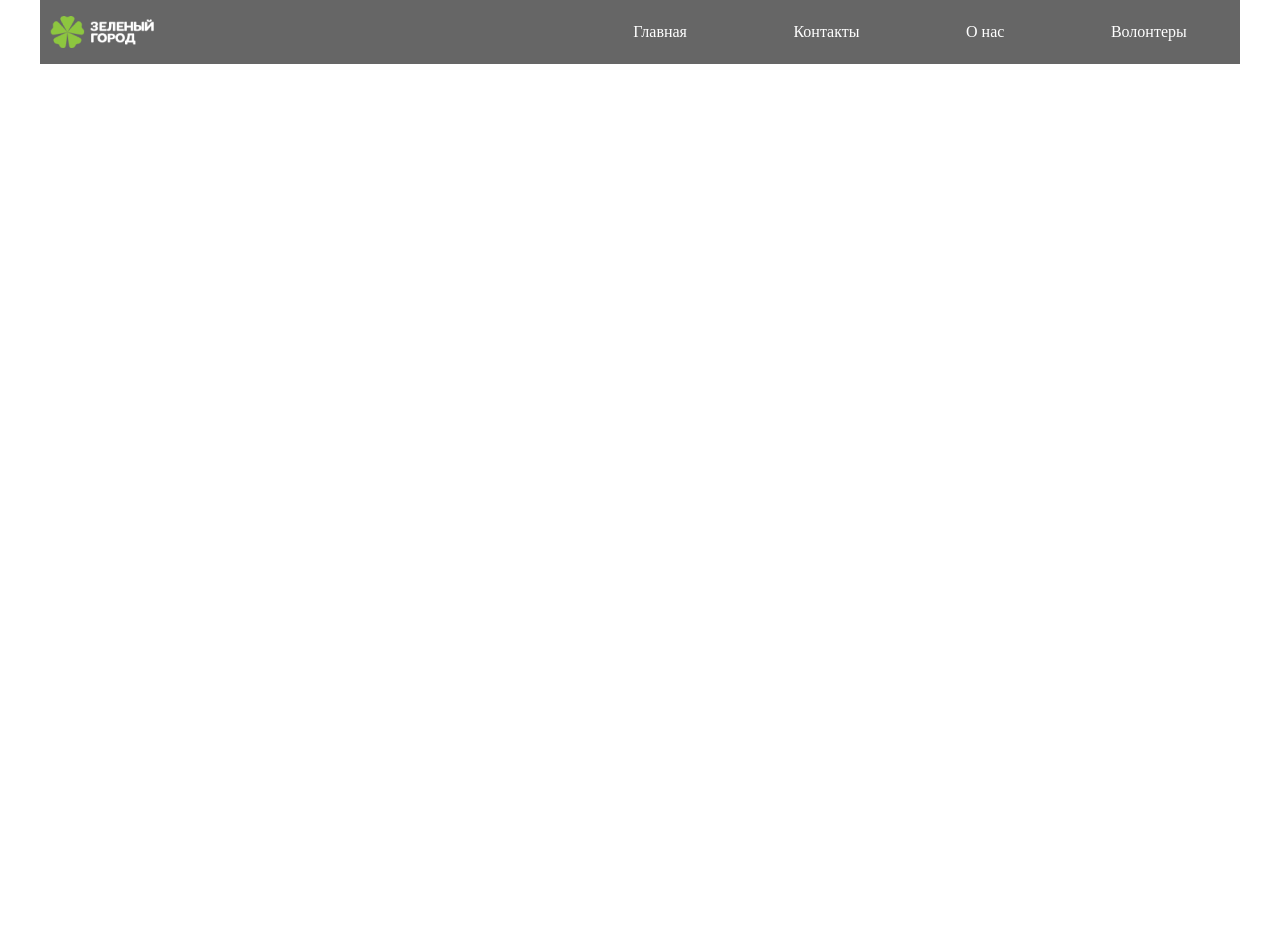
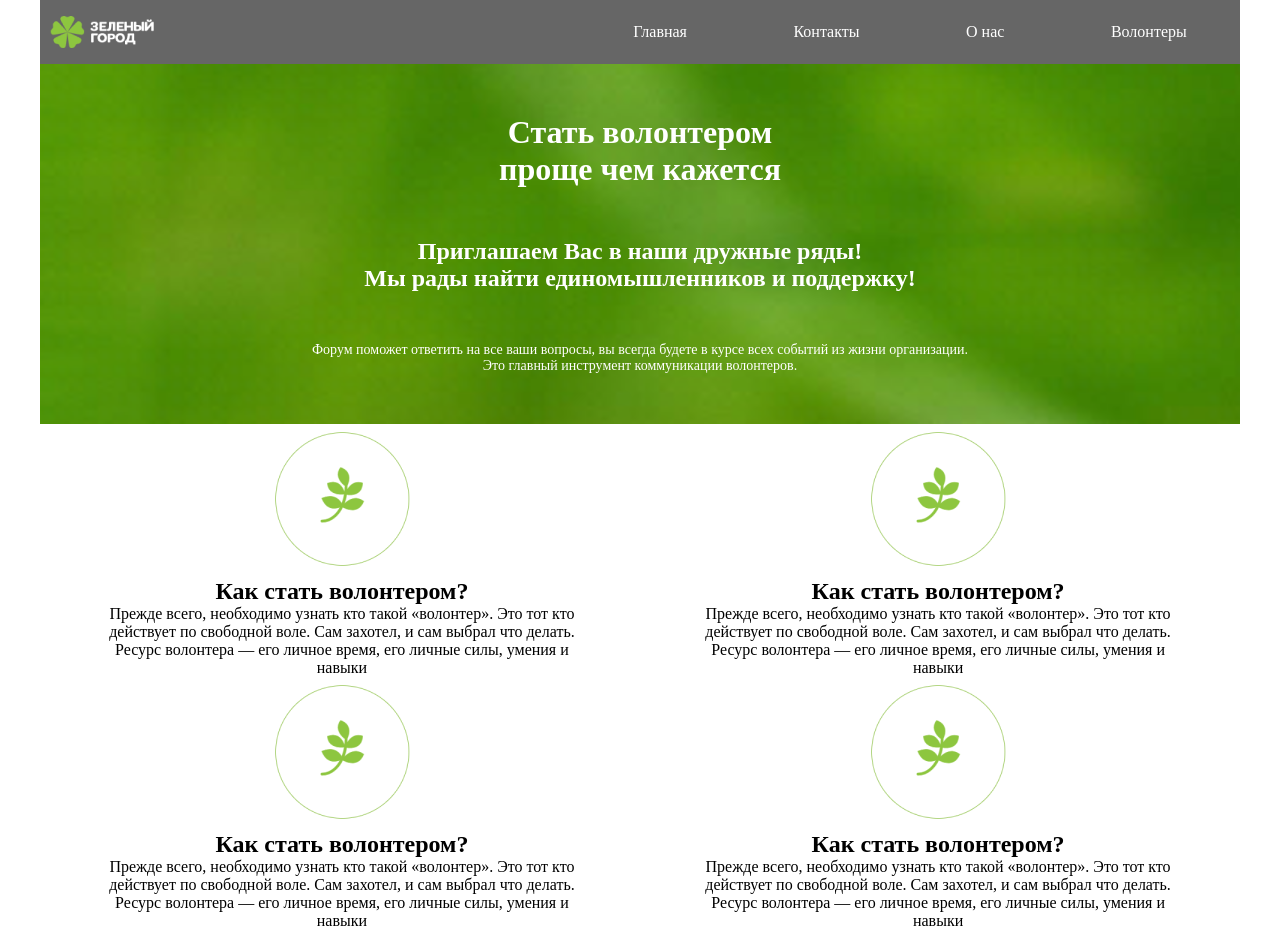
Before and after one commit to Nemefis/green_city_group1, a plain HTML site: page index.html in a window 1280 px wide. Before the commit the page ends 800 px from the top, so only its background shows below. Drawn offline with Linux system fonts and the light colour scheme.

Commit message:
добавили блок information на главной

```diff
--- a/css/style.css
+++ b/css/style.css
@@ -1,5 +1,6 @@
-body {
+* {
     margin: 0;
+    padding: 0;
 }
 .container {
     width: 1200px;
@@ -24,7 +25,41 @@ body {
     list-style: none;
 }
 /* Обращаемся ко всем тегам <a>, которые лежат внутри контейнера с классом ".top_menu" */
-.top_menu a {
+.top_menu a:link, .top_menu a:visited {
     color: white;
     text-decoration: none;
+    transition: all 0.5s;
 }
+.top_menu a:hover {
+    color: black;
+}
+.top_menu a:active {
+    color: red;
+}
+.banner {
+    background-image: url(../img/banner.png);
+    background-size: cover;
+    text-align: center;
+    color: #ffffff;
+    padding-top: 50px;
+    padding-bottom: 50px;
+}
+.mb-50 {
+    margin-bottom: 50px;
+}
+.banner h3 {
+    font-weight: 100;
+    font-size: 14px;
+}
+main {
+    padding: 0 48px;
+}
+section.information {
+    display: flex;
+    flex-wrap: wrap;
+    justify-content: space-between;
+    text-align: center;
+}
+.information__body {
+    width: 46%;
+}
--- a/index.html
+++ b/index.html
@@ -12,14 +12,42 @@
             <div class="top_menu">
                 <img src="img/logo.png" alt="логотип">
                 <ul>
-                    <li><a href="#">Главная</a></li>
+                    <li><a href="index.html">Главная</a></li>
                     <li><a href="contacts.html">Контакты</a></li>
-                    <li><a href="#">О нас</a></li>
-                    <li><a href="#">Волонтеры</a></li>
+                    <li><a href="about.html">О нас</a></li>
+                    <li><a href="volounteers.html">Волонтеры</a></li>
                 </ul>
             </div>
-            <div class="banner"></div>
+            <div class="banner">
+                <h1 class="mb-50">Стать волонтером<br> проще чем кажется</h1>
+                <h2 class="mb-50">Приглашаем Вас в наши дружные ряды!<br> Мы рады найти единомышленников и поддержку!</h2>
+                <h3>Форум поможет ответить на все ваши вопросы, вы всегда будете в курсе всех событий из жизни организации.<br> Это главный инструмент коммуникации волонтеров.</h3>
+            </div>
         </header>
+        <main>
+            <section class="information">
+                <div class="information__body">
+                    <img src="img/pic-01.png" alt="Как стать волонтером?">
+                    <h2>Как стать волонтером?</h2>
+                    <p> Прежде всего, необходимо узнать кто такой «волонтер». Это тот кто действует по свободной воле. Сам захотел, и сам выбрал что делать. Ресурс волонтера — его личное время, его личные силы, умения и навыки</p>
+                </div>
+                <div class="information__body">
+                    <img src="img/pic-01.png" alt="Как стать волонтером?">
+                    <h2>Как стать волонтером?</h2>
+                    <p> Прежде всего, необходимо узнать кто такой «волонтер». Это тот кто действует по свободной воле. Сам захотел, и сам выбрал что делать. Ресурс волонтера — его личное время, его личные силы, умения и навыки</p>
+                </div>
+                <div class="information__body">
+                    <img src="img/pic-01.png" alt="Как стать волонтером?">
+                    <h2>Как стать волонтером?</h2>
+                    <p> Прежде всего, необходимо узнать кто такой «волонтер». Это тот кто действует по свободной воле. Сам захотел, и сам выбрал что делать. Ресурс волонтера — его личное время, его личные силы, умения и навыки</p>
+                </div>
+                <div class="information__body">
+                    <img src="img/pic-01.png" alt="Как стать волонтером?">
+                    <h2>Как стать волонтером?</h2>
+                    <p> Прежде всего, необходимо узнать кто такой «волонтер». Это тот кто действует по свободной воле. Сам захотел, и сам выбрал что делать. Ресурс волонтера — его личное время, его личные силы, умения и навыки</p>
+                </div>
+            </section>
+        </main>
     </div>
 </body>
 </html>
```
Also changed, not shown: about.html (+27 -0 lines), contacts.html (+29 -0 lines), volounteers.html (+29 -0 lines), img/pic-01.png (added), img/pic-02.png (added), img/pic-03.png (added), img/pic-04.png (added), 1 other file.
